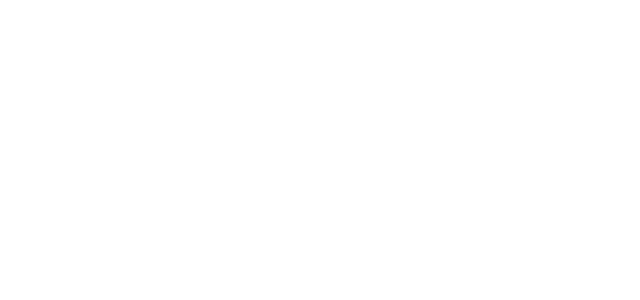
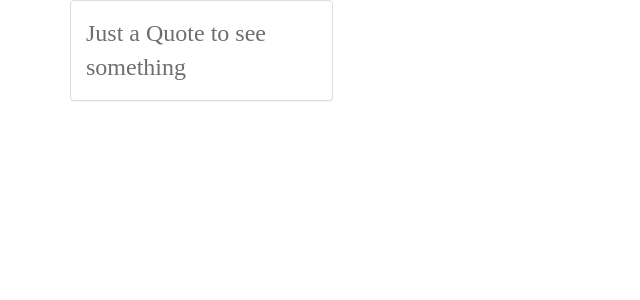
Before and after one commit to shishir75/Wonderful-Quotes--A-Simple-VueJS-Project, a Vue app: page / in a window 1280 px wide. Shown: the top 300 px of the page, without its empty margins (0-640 px from the left). Built offline with nearby package versions, Linux system fonts and the light colour scheme; a web font is replaced by a local one.

Commit message:
Passing Data with Props and Slot

```diff
--- a/src/App.vue
+++ b/src/App.vue
@@ -1,13 +1,16 @@
 <template>
   <div class="container">
-
+      <app-quote-grid :quotes="quotes"></app-quote-grid>
   </div>
 </template>
 
 <script>
-
+  import QuoteGrid from "./components/QuoteGrid";
   export default {
     name: 'App',
+    components: {
+      appQuoteGrid: QuoteGrid
+    },
     data() {
       return {
         quotes: [
--- a/src/components/QuoteGrid.vue
+++ b/src/components/QuoteGrid.vue
@@ -1,13 +1,17 @@
 <template>
     <div class="row">
-
+        <app-quote v-for="quote in quotes" :key="quote">{{ quote }}</app-quote>
     </div>
 </template>
 
 <script>
+    import Quote from "./Quote";
     export default {
         name: "QuoteGrid",
-        props: ['quotes']
+        props: ['quotes'],
+        components: {
+            appQuote: Quote
+        }
     }
 </script>
 
```
